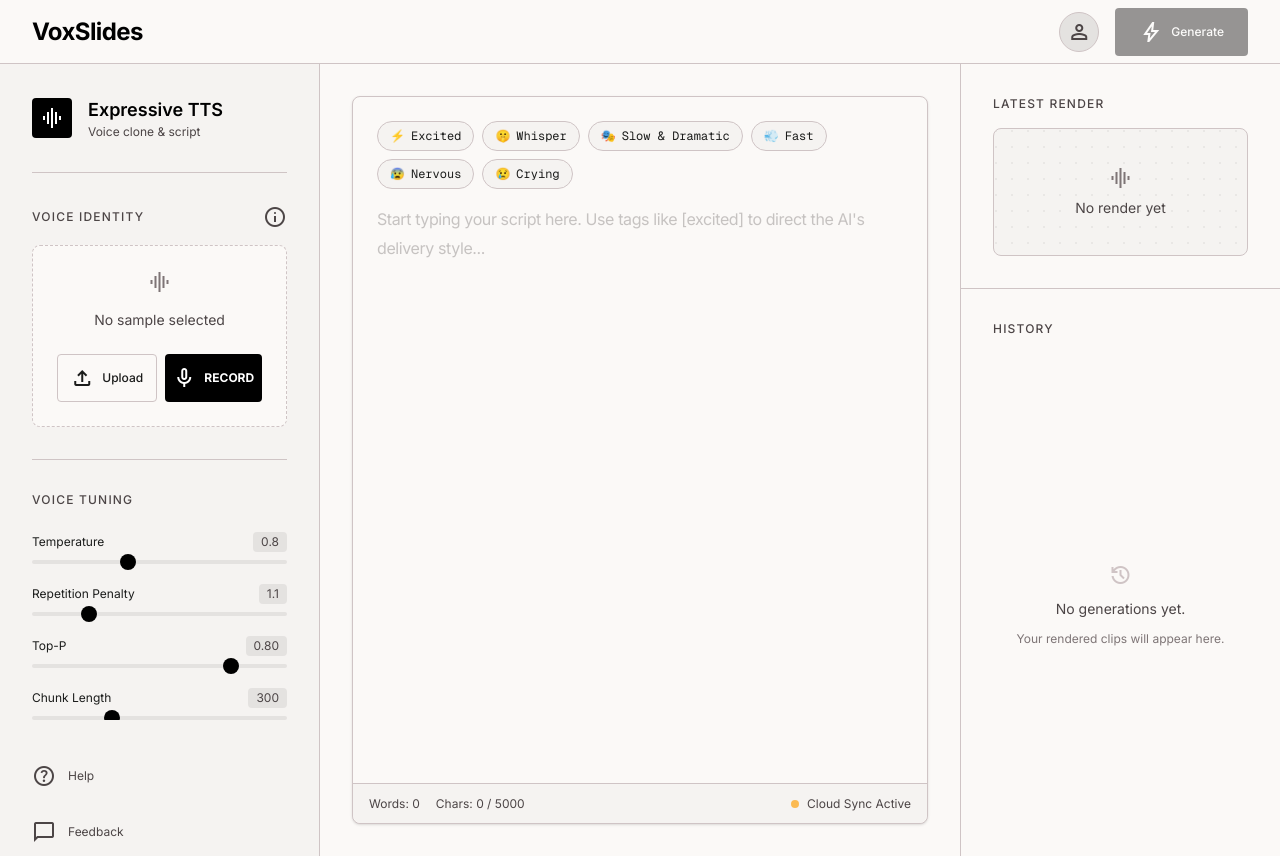
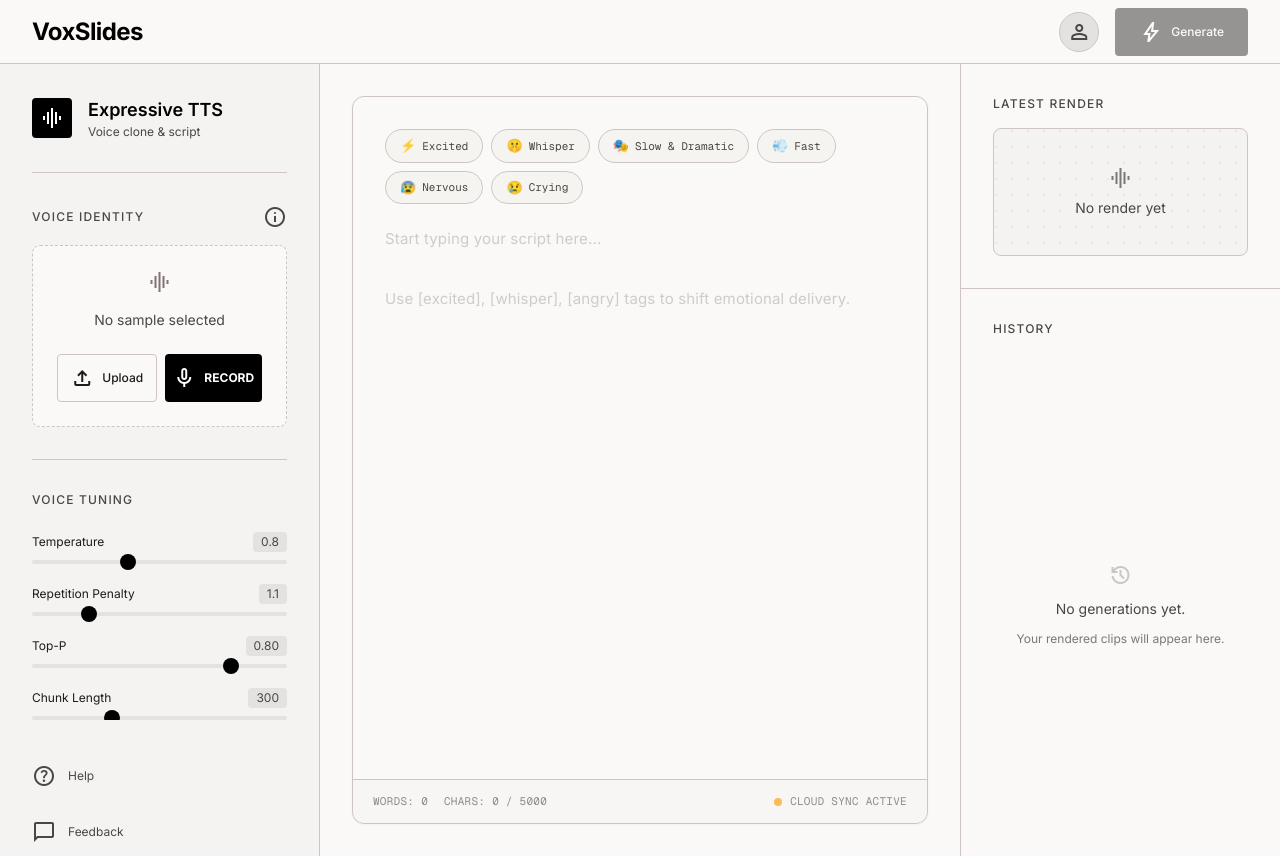
Before and after one commit to acrticsludge/VoxSlides, a Next.js app in the folder frontend/: page / in a window 1280 px wide. Built offline with nearby package versions, Linux system fonts and the light colour scheme.

Commit message:
ui: refine text editor — softer borders, rounded-xl, focus glow, better placeholder

```diff
--- a/frontend/app/page.tsx
+++ b/frontend/app/page.tsx
@@ -291,8 +291,8 @@
         {/* ═══ Center Panel ═══ */}
         <main className="flex-1 flex flex-col relative bg-surface-bright p-8 overflow-hidden">
           {/* Editor Area */}
-          <div className="flex-1 border border-outline-variant rounded-lg bg-surface flex flex-col relative shadow-sm overflow-hidden">
-            <div className="flex-1 p-6 overflow-y-auto">
+          <div className="flex-1 border border-outline-variant/60 rounded-xl bg-surface flex flex-col relative shadow-[0_1px_3px_rgba(0,0,0,0.04)] focus-within:border-outline-variant focus-within:shadow-[0_2px_8px_rgba(0,0,0,0.06)] transition-all duration-300 overflow-hidden">
+            <div className="flex-1 p-8 overflow-y-auto">
               <SlotEditor
                 text={text}
                 slots={slots}
@@ -304,7 +304,7 @@
             </div>
 
             {/* Status Bar */}
-            <div className="h-10 border-t border-outline-variant bg-surface-container-low rounded-b-lg flex items-center px-4 text-xs text-on-surface-variant justify-between shrink-0">
+            <div className="h-11 border-t border-outline-variant/40 bg-surface-container-low/50 rounded-b-xl flex items-center px-5 text-[11px] text-on-surface-variant/60 justify-between shrink-0 font-mono tracking-wide uppercase">
               <div className="flex gap-4">
                 <span>Words: {wordCount}</span>
                 <span>Chars: {charCount} / 5000</span>
--- a/frontend/components/slot-editor/SlotEditor.tsx
+++ b/frontend/components/slot-editor/SlotEditor.tsx
@@ -154,27 +154,27 @@
       )}
 
       {/* Quick-insert pills */}
-      <div className="flex items-center gap-2 flex-wrap mb-4">
+      <div className="flex items-center gap-2 flex-wrap mb-5">
         {quickPresets.map((preset) => (
           <button
             key={preset.value}
             onClick={() => quickInsert(preset.value)}
-            className="flex items-center gap-1.5 px-3 py-1.5 rounded-full bg-surface-container-low border border-outline-variant font-mono text-xs text-on-surface hover:border-primary transition-colors"
+            className="flex items-center gap-1.5 px-3.5 py-1.5 rounded-full bg-surface-container-low/80 border border-outline-variant/50 font-mono text-[11px] text-on-surface-variant hover:border-primary/40 hover:text-primary hover:bg-surface-container transition-all duration-200"
           >
-            <span>{preset.emoji}</span>
+            <span className="text-[13px]">{preset.emoji}</span>
             <span>{preset.label}</span>
           </button>
         ))}
         <SlotPicker onSelect={addSlot} open={pickerOpen} onOpenChange={setPickerOpen}>
-          <button className="flex items-center gap-1 px-3 py-1.5 rounded-full border border-dashed border-outline text-on-surface-variant hover:text-primary hover:border-primary transition-colors text-xs">
-            <span className="material-symbols-outlined text-[16px]">add</span>
+          <button className="flex items-center gap-1 px-3.5 py-1.5 rounded-full border border-dashed border-outline-variant/40 text-on-surface-variant/50 hover:text-primary hover:border-primary/40 transition-all duration-200 text-[11px] font-mono">
+            <span className="material-symbols-outlined text-[14px]">add</span>
             <span>Condition</span>
           </button>
         </SlotPicker>
       </div>
 
       {/* Textarea */}
-      <div className="flex-1 flex flex-col">
+      <div className="flex-1 flex flex-col relative">
         <textarea
           ref={textareaRef}
           value={text}
@@ -182,9 +182,16 @@
           onKeyUp={syncCursor}
           onClick={syncCursor}
           onMouseUp={syncCursor}
-          placeholder="Start typing your script here. Use tags like [excited] to direct the AI's delivery style..."
-          className="w-full flex-1 border-none focus:ring-0 p-0 text-[16px] leading-[1.8] bg-transparent resize-none placeholder:text-on-surface-variant/30 tracking-tight text-on-surface min-h-[200px]"
+          placeholder="Start typing your script here...
+
+Use [excited], [whisper], [angry] tags to shift emotional delivery."
+          className="w-full flex-1 border-none focus:ring-0 p-0 text-[15px] leading-[2] bg-transparent resize-none text-on-surface min-h-[200px] tracking-[0.01em] placeholder:text-on-surface-variant/25 placeholder:leading-[2] placeholder:tracking-[0.01em] transition-colors duration-200"
+          style={{ caretColor: "#000000" }}
         />
+        {!text && (
+          <div className="absolute top-0 left-0 pointer-events-none text-on-surface-variant/25 text-[15px] leading-[2] tracking-[0.01em]">
+          </div>
+        )}
       </div>
     </div>
   );
```
